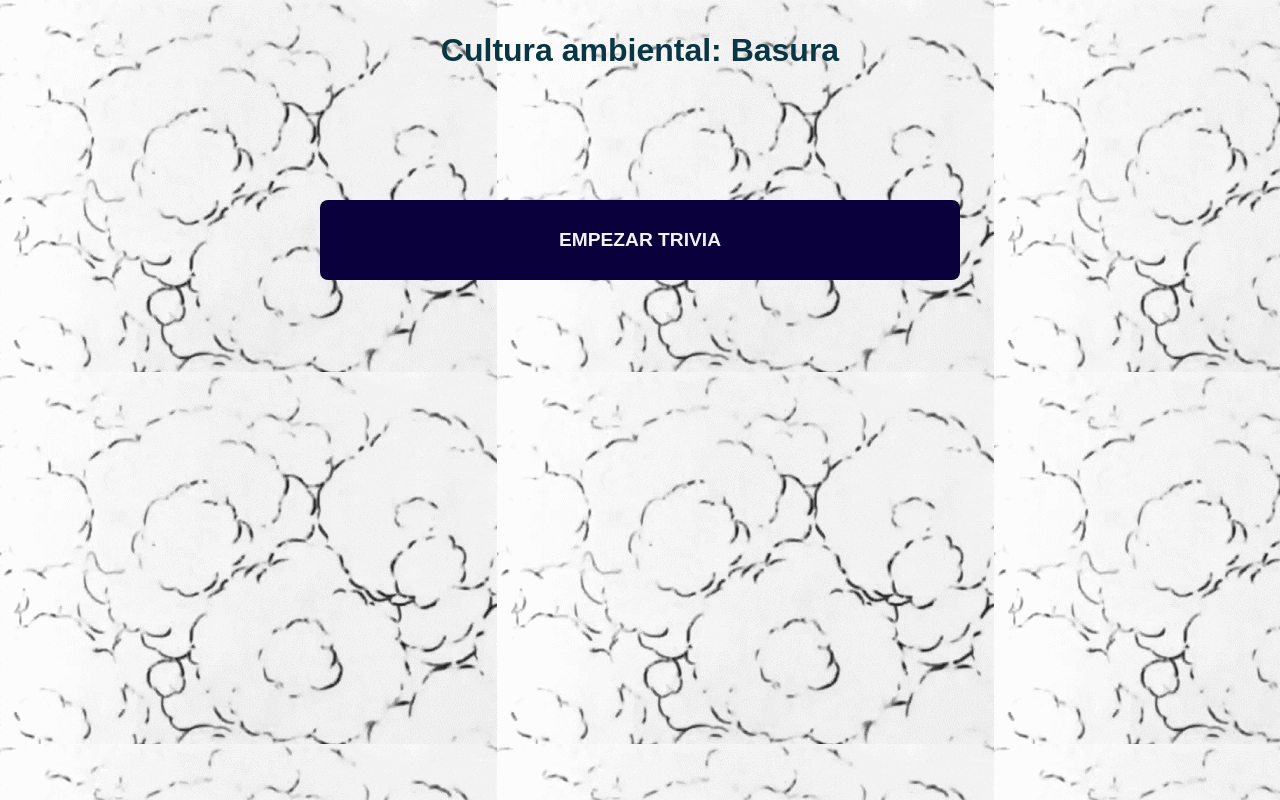
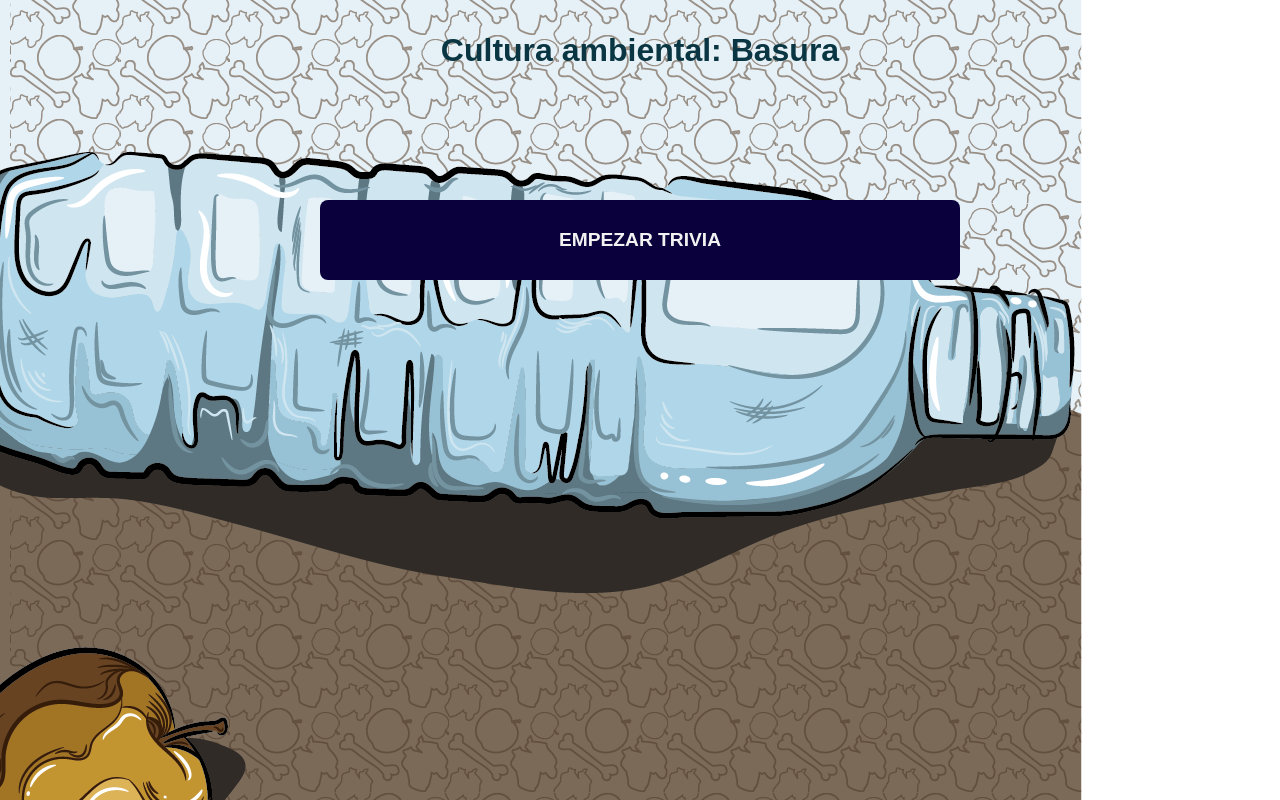
Before and after one commit to GabrielZurita00/cultura-ambiental, a Vue app in the folder quiz-ambiental/: page / in a window 1280 px wide. Built offline with nearby package versions, Linux system fonts and the light colour scheme.

Commit message:
fix: image

```diff
--- a/quiz-ambiental/src/App.vue
+++ b/quiz-ambiental/src/App.vue
@@ -1,6 +1,6 @@
 <script setup>
 import { ref, computed } from 'vue'
-import imgUrl from './assets/TRIVIA_2-01.png'
+import imgUrl from './assets/basura.png'
 
 const questions = ref([
   {
@@ -155,9 +155,11 @@ const StartTrivia = () => {
 }
 
 body {
-	background-image: url('./assets/contam.gif');
-    background-repeat: repeat;
-	color: #f1f1f1;
+	background-image: url('./assets/TRIVIA_2-01.png');
+    background-repeat: no-repeat;
+	height: 100%;
+	backgroundPosition: center;
+	backgroundSize: cover;
 }
 
 .app {
```
Also changed, not shown: quiz-ambiental/src/assets/basura.png (added), 7 other files (tests, documents, lock files or other folders).
